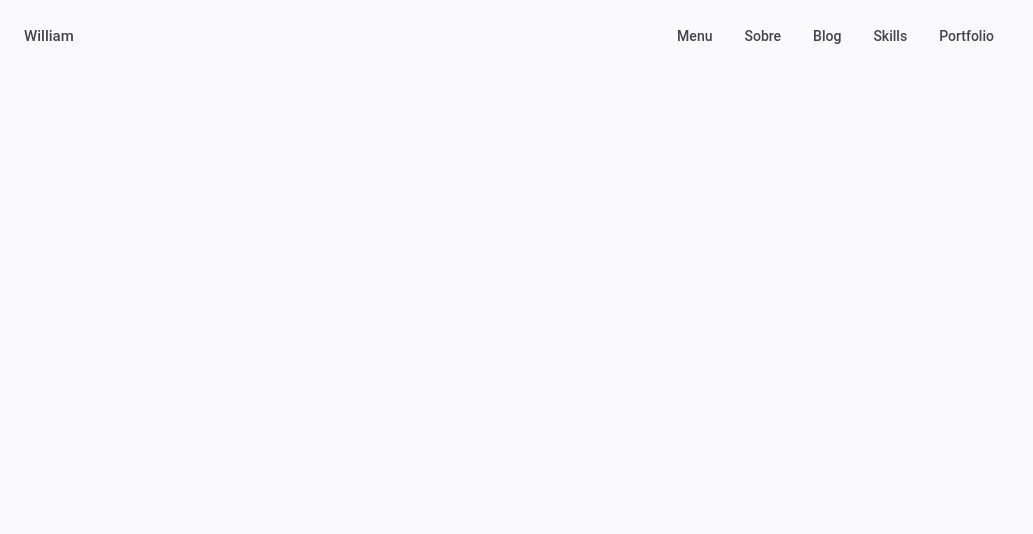
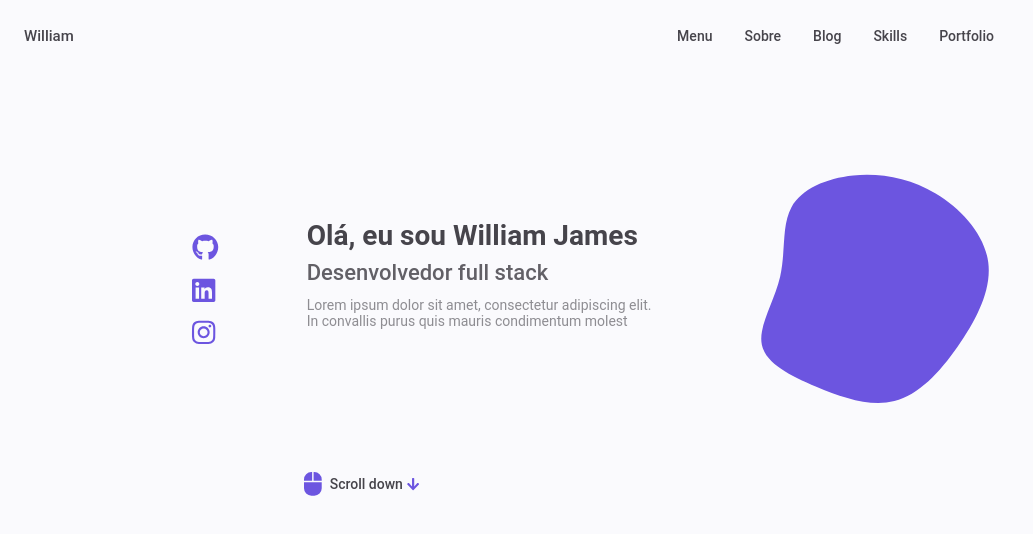
Before and after one commit to william-james-pj/william-james-portfolio, a React (Create React App) app: page / in a window 1280 px wide. Shown: the top 534 px of the page, without its empty margins (0-1033 px from the left). Built offline with nearby package versions, Linux system fonts and the light colour scheme.

Commit message:
Create component Home

```diff
--- a/package.json
+++ b/package.json
@@ -40,6 +40,7 @@
     ]
   },
   "devDependencies": {
+    "@fortawesome/free-brands-svg-icons": "^5.15.3",
     "eslint": "^7.28.0",
     "eslint-config-prettier": "^8.3.0",
     "eslint-plugin-prettier": "^3.4.0",
--- a/src/App.js
+++ b/src/App.js
@@ -1,12 +1,14 @@
 import GlobalStyles from './styles/GlobalStyles';
 
 import Nav from './components/Nav/index';
+import Home from './components/Home/index';
 
 function App() {
   return (
     <>
       <Nav />
       <GlobalStyles />
+      <Home />
     </>
   );
 }
--- /dev/null
+++ b/src/components/Home/index.js
@@ -0,0 +1,82 @@
+import React from 'react';
+
+import { FontAwesomeIcon } from '@fortawesome/react-fontawesome';
+import { faMouse, faArrowDown } from '@fortawesome/free-solid-svg-icons';
+import {
+  faGithub,
+  faInstagram,
+  faLinkedin,
+} from '@fortawesome/free-brands-svg-icons';
+
+import {
+  Container,
+  HomeContainer,
+  HomeContent,
+  HomeSocial,
+  HomeSocialLink,
+  HomeImg,
+  HomeBlob,
+  // HomeBlobImg,
+  HomeData,
+  HomeTitle,
+  HomeSubTitle,
+  HomeDescription,
+  HomeScroll,
+  HomeScrollButton,
+  HomeScrollName,
+  HomeScrollMouse,
+  HomeScrollArrow,
+} from './styles';
+
+function Home() {
+  return (
+    <Container>
+      <HomeContainer>
+        <HomeContent>
+          <HomeSocial>
+            <HomeSocialLink>
+              <FontAwesomeIcon icon={faGithub} size="lg" />
+            </HomeSocialLink>
+            <HomeSocialLink>
+              <FontAwesomeIcon icon={faLinkedin} size="lg" />
+            </HomeSocialLink>
+            <HomeSocialLink>
+              <FontAwesomeIcon icon={faInstagram} size="lg" />
+            </HomeSocialLink>
+          </HomeSocial>
+
+          <HomeImg>
+            <HomeBlob viewBox="0 0 200 200" xmlns="http://www.w3.org/2000/svg">
+              <path
+                d="M52.9,-59.1C69.3,-49.4,83.6,-33.3,85.8,-15.9C88,1.6,78,20.4,66.6,36.7C55.2,53,42.2,66.8,27.1,70.7C12,74.5,-5.4,68.5,-21.7,61.7C-38,54.8,-53.2,47.2,-55.7,35.6C-58.2,24.1,-48,8.7,-44.3,-7.1C-40.7,-22.9,-43.5,-39,-37.2,-50.5C-30.9,-61.9,-15.4,-68.6,1.4,-70.3C18.3,-72,36.6,-68.7,52.9,-59.1Z"
+                transform="translate(100 100)"
+              />
+            </HomeBlob>
+          </HomeImg>
+
+          <HomeData>
+            <HomeTitle>Olá, eu sou William James</HomeTitle>
+            <HomeSubTitle>Desenvolvedor full stack</HomeSubTitle>
+            <HomeDescription>
+              Lorem ipsum dolor sit amet, consectetur adipiscing elit. In
+              convallis purus quis mauris condimentum molest
+            </HomeDescription>
+          </HomeData>
+        </HomeContent>
+        <HomeScroll>
+          <HomeScrollButton>
+            <HomeScrollMouse>
+              <FontAwesomeIcon icon={faMouse} size="sm" />
+            </HomeScrollMouse>
+            <HomeScrollName>Scroll down</HomeScrollName>
+            <HomeScrollArrow>
+              <FontAwesomeIcon icon={faArrowDown} size="sm" />
+            </HomeScrollArrow>
+          </HomeScrollButton>
+        </HomeScroll>
+      </HomeContainer>
+    </Container>
+  );
+}
+
+export default Home;
--- /dev/null
+++ b/src/components/Home/styles.js
@@ -0,0 +1,155 @@
+import styled from 'styled-components';
+import * as colors from '../../config/colors';
+import * as fonts from '../../config/fonts';
+import { respondToDown, respondToUp } from '../../config/respondTo';
+
+export const Container = styled.div`
+  padding: 2rem 0 4rem;
+
+  ${respondToUp.sm`
+    padding: 2rem 0 4rem;
+  `}
+
+  ${respondToUp.md`
+    padding: 0;
+  `}
+`;
+
+export const HomeContainer = styled.div`
+  max-width: 768px;
+  display: grid;
+  gap: 1rem;
+  margin-left: 1.5rem;
+  margin-right: 1.5rem;
+
+  ${respondToUp.md`
+    margin-left: auto;
+    margin-right: auto;
+  `}
+`;
+
+export const HomeContent = styled.div`
+  display: grid;
+  gap: 1.5rem;
+  grid-template-columns: 1fr 3fr;
+  align-items: center;
+
+  ${respondToUp.xs`
+    grid-template-columns: max-content 1fr 1fr;
+    padding-top: 3.5rem;
+  `}
+
+  ${respondToUp.md`
+    padding-top: 8rem;
+  `}
+`;
+
+export const HomeSocial = styled.div`
+  display: grid;
+  grid-template-columns: max-content;
+  justify-content: center;
+  row-gap: 1rem;
+
+  ${respondToUp.md`
+    transform: translateX(-4rem);
+  `}
+`;
+
+export const HomeSocialLink = styled.a`
+  font-size: 1.25rem;
+  color: ${colors.secondColor};
+  cursor: pointer;
+
+  :hover {
+    color: ${colors.textFourthColor};
+  }
+`;
+
+export const HomeImg = styled.div`
+  ${respondToUp.xs`
+    order: 1;
+    justify-self: center;
+  `}
+`;
+
+export const HomeBlob = styled.svg`
+  width: 200px;
+  fill: ${colors.secondColor};
+
+  ${respondToUp.xs`
+    width: 270px;
+  `}
+
+  ${respondToUp.md`
+    width: 320px;
+  `}
+`;
+
+export const HomeBlobImg = styled.div``;
+
+export const HomeData = styled.div`
+  grid-column: 1/3;
+
+  ${respondToUp.xs`
+    grid-column: initial;
+  `}
+`;
+
+export const HomeTitle = styled.p`
+  font-size: ${fonts.lg};
+  color: ${colors.textPrimaryColor};
+  font-weight: 700;
+  margin-bottom: 0.5rem;
+`;
+
+export const HomeSubTitle = styled.p`
+  font-size: ${fonts.md};
+  color: ${colors.textSecondColor};
+  font-weight: 500;
+  margin-bottom: 0.75rem;
+`;
+
+export const HomeDescription = styled.p`
+  font-size: ${fonts.sm};
+  color: ${colors.textThirdColor};
+  margin-bottom: 2rem;
+`;
+
+export const HomeScroll = styled.div`
+  ${respondToDown.sm`
+    display: none;
+  `}
+`;
+
+export const HomeScrollButton = styled.a`
+  color: ${colors.secondColor};
+  transition: 0.3s;
+  cursor: pointer;
+
+  display: inline-flex;
+  align-items: center;
+
+  :hover {
+    transform: translateY(0.25rem);
+  }
+
+  ${respondToUp.xs`
+    margin-left: 3rem;
+  `}
+`;
+
+export const HomeScrollMouse = styled.div`
+  font-size: 1.8em;
+`;
+
+export const HomeScrollName = styled.span`
+  font-size: ${fonts.sm};
+  color: ${colors.textPrimaryColor};
+  font-weight: 500;
+  margin-right: 0.25rem;
+  margin-left: 0.5rem;
+`;
+
+export const HomeScrollArrow = styled.div`
+  font-size: 1rem;
+`;
```
Also changed, not shown: 1 other file (tests, documents, lock files or other folders).
